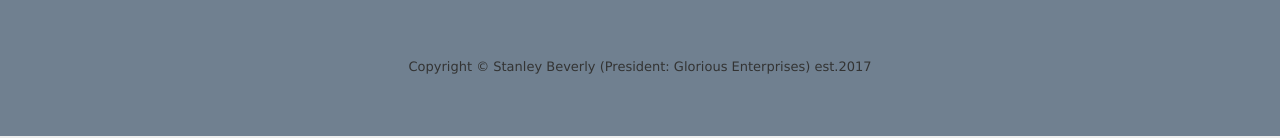
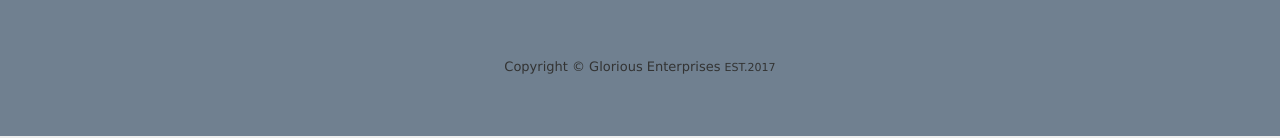
Before and after one commit to sunnydgoswami/stannadyfragrances, a plain HTML site: page index.html in a window 1280 px wide. Shown: the part 4746-4884 px from the top of the page. Drawn offline with nearby package versions, Linux system fonts and the light colour scheme; some packages are replaced by stand-ins of ours.

Commit message:
remove stanleys name

```diff
--- a/index.html
+++ b/index.html
@@ -317,7 +317,7 @@
         <footer>
             <div class="row">
                 <div class="col-lg-12">
-                    <p>Copyright &copy; Stanley Beverly (President: Glorious Enterprises) est.2017</p>
+                    <p>Copyright &copy; Glorious Enterprises <small>EST.2017</small></p>
                 </div>
             </div>
         </footer>
```
